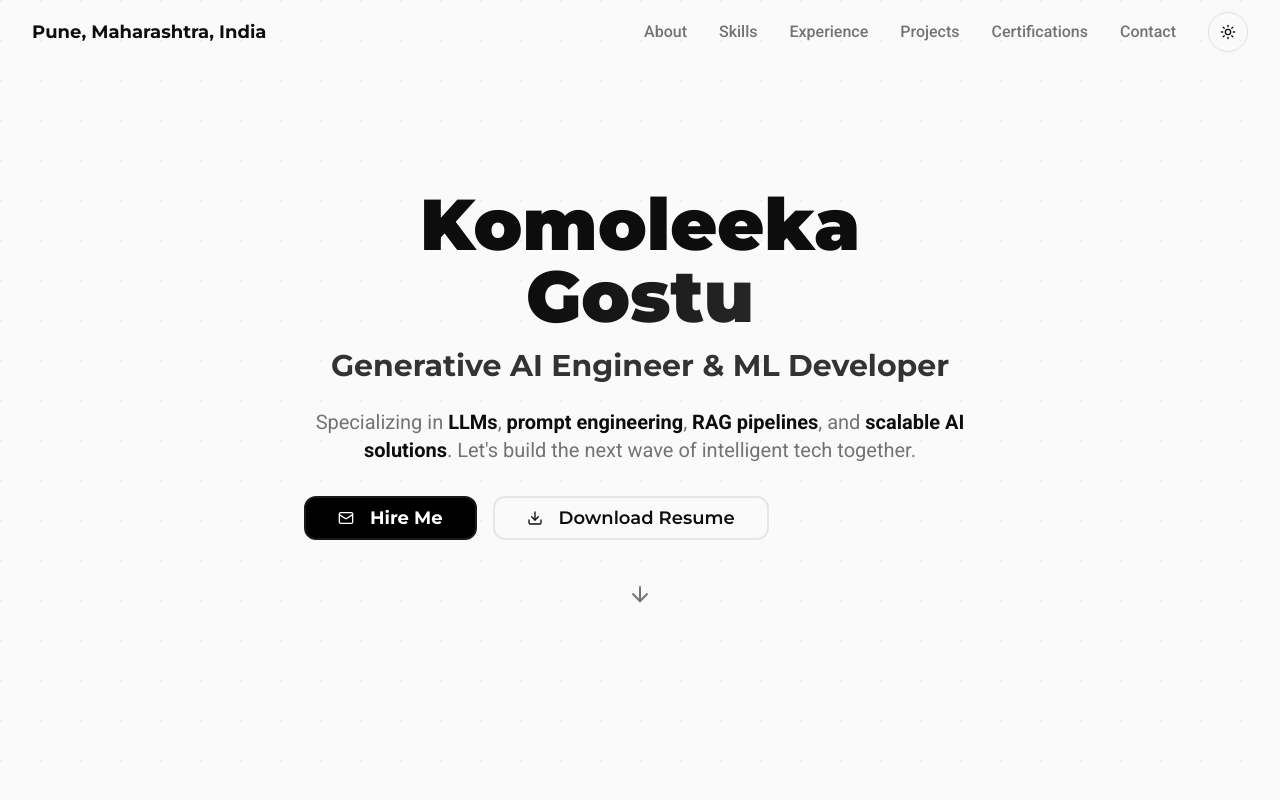
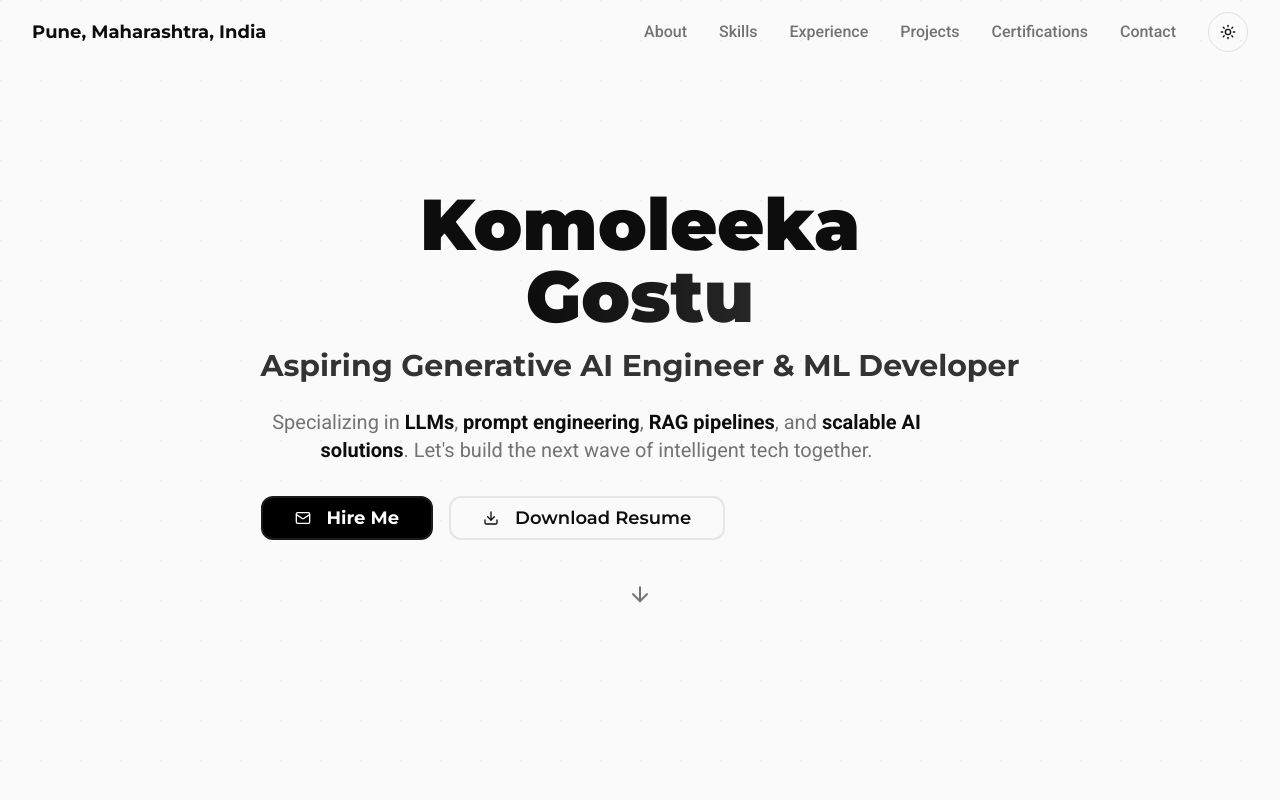
Before and after one commit to Komoleeka9/komoleeka-ai-genesis, a React (Vite) app: page / in a window 1280 px wide. Shown: the top 800 px of the page. Built offline with nearby package versions, Linux system fonts and the light colour scheme.

Commit message:
Update Hero.tsx

```diff
--- a/src/components/Hero.tsx
+++ b/src/components/Hero.tsx
@@ -35,7 +35,7 @@ export function Hero() {
                 <span className="text-gradient">Gostu</span>
               </h1>
               <h2 className="font-montserrat font-bold text-2xl md:text-3xl text-tech-accent mb-6">
-                Generative AI Engineer & ML Developer
+                Aspiring Generative AI Engineer & ML Developer
               </h2>
             </div>
 
```
